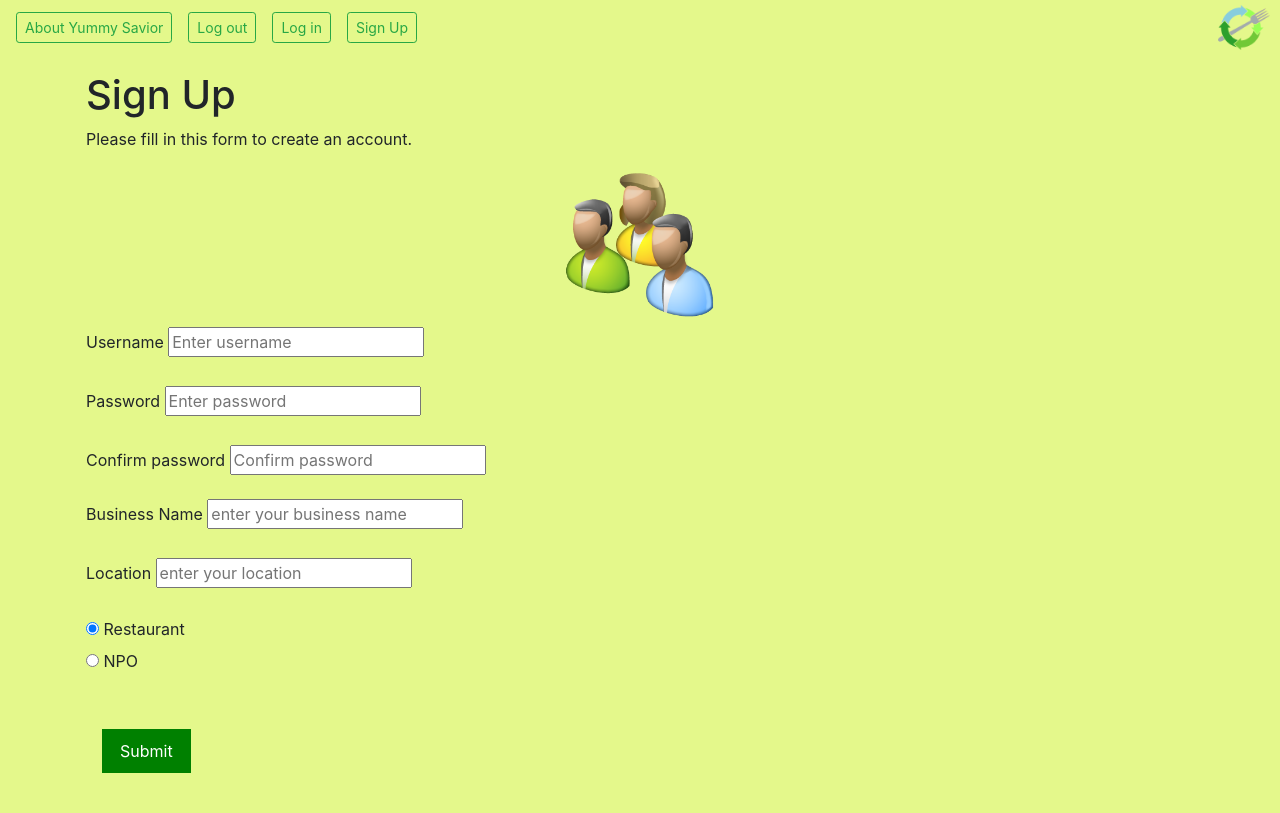
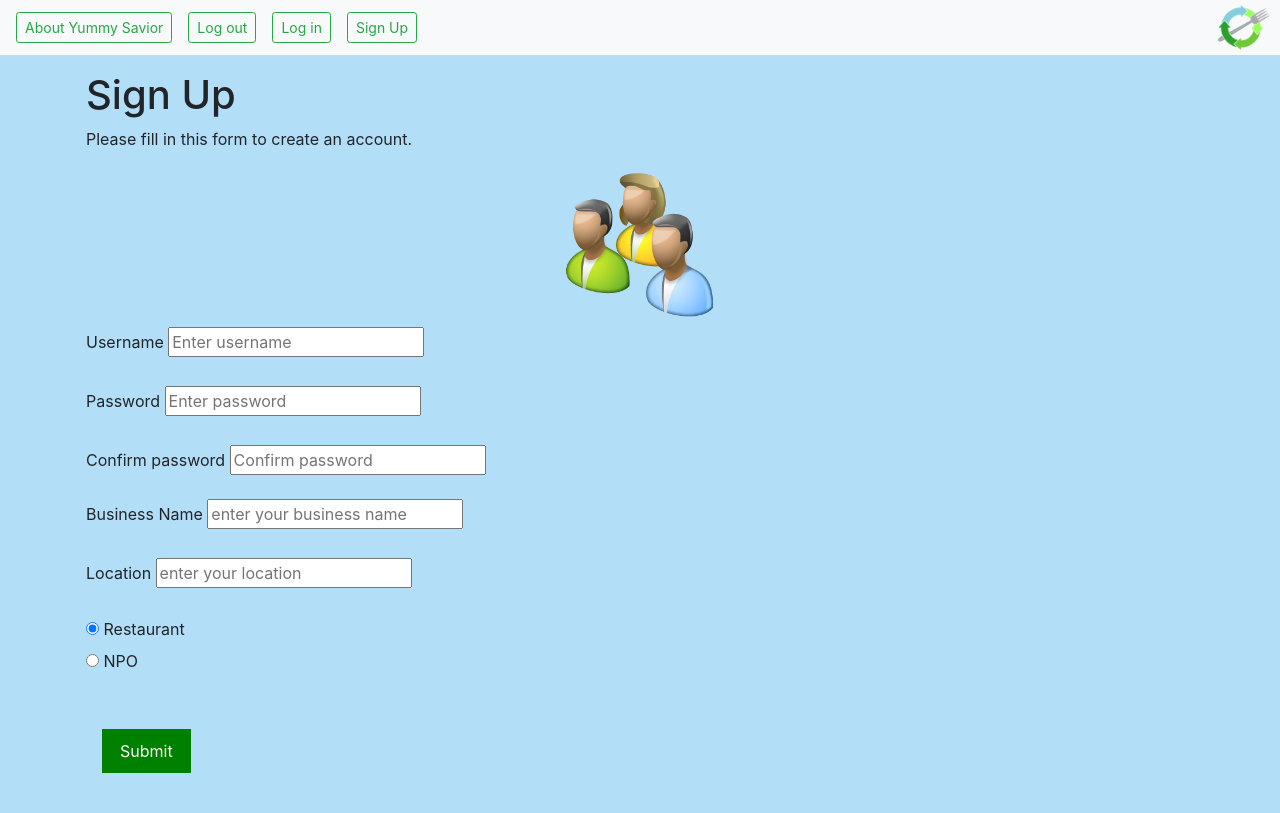
Before and after one commit to chinita226/agile-development-project, a Flask app: page /signup in a window 1280 px wide. Run offline with Flask 2, Linux system fonts and the light colour scheme; some libraries are stand-ins or nearby versions.

Commit message:
Made website more user-friendly, changed colors

```diff
--- a/website/auth.py
+++ b/website/auth.py
@@ -32,8 +32,11 @@ def login_post():
 
     # If no user was found or the password was incorrect create error message
     # and redirect to the login page to display it.
-    if not user or not check_password_hash(user.password, password):
-        flash('Incorrect username or password!', category='error')
+    if not user:
+        flash("Incorrect username!", category='error')
+        return redirect(url_for('auth.login'))
+    elif not check_password_hash(user.password, password):
+        flash('Incorrect password!', category='error')
         return redirect(url_for('auth.login'))
 
     # If the above block didnt run, there is a user with the correct
@@ -60,10 +63,11 @@ def signup_post():
 
     # Check if there is a user in the database with the entered username
     user = User.query.filter_by(username=username).first()
-
+    user_business = User.query.filter_by(businessname=businessname).first()
     # If there is a user, that username is not available. Create error msg
     if user:
         flash('Username not available!', category='error')
+    elif user_business:
         flash('Business name is already in use!', category='error')
     # If no user with entered username, confirm the passwords match. If they
     # don't match, create the error message.
--- a/website/static/backgroundcolor.css
+++ b/website/static/backgroundcolor.css
@@ -1 +1 @@
-body{ background-color: rgb(228, 248, 139);}
+body{ background-color:rgb(179, 222, 248);}
--- a/website/templates/base.html
+++ b/website/templates/base.html
@@ -19,7 +19,7 @@
     <title>{% block title %}Home{% endblock %}</title>
   </head>
   <body>
-    <nav class="navbar navbar-expand-lg navbar-light bg- rgb(228, 248, 139);">
+    <nav class="navbar navbar-expand-lg navbar-light bg-light">
       <button
         class="navbar-toggler"
         type="button"
--- a/website/templates/login.html
+++ b/website/templates/login.html
@@ -40,7 +40,7 @@ img.user {
     <input type="text" id="username" name="username" placeholder="Enter username"><br><br>
     <label for="password">Password</label>
     <input type="password" id="password" name="password" placeholder="Enter password"><br><br>
-  <div class="container" style="background-color: rgb(228, 248, 139);">
+  <div class="container" style="background-color:rgb(179, 222, 248);">
     <input type="submit" value="Submit"class="submitbtn">
   </div>
 </body>
--- a/website/templates/signup.html
+++ b/website/templates/signup.html
@@ -52,7 +52,7 @@
     <label for="restaurant_select">Restaurant</label><br>
     <input type="radio" name="org_type" id="npo_select" value='npo'>
     <label for="npo_select">NPO</label><br><br>
-    <div class="container" style="background-color:rgb(228, 248, 139">
+    <div class="container" style="background-color:rgb(179, 222, 248">
     <input type="submit" value="Submit"class="submitbtn">
   </div>
 </body>
```
